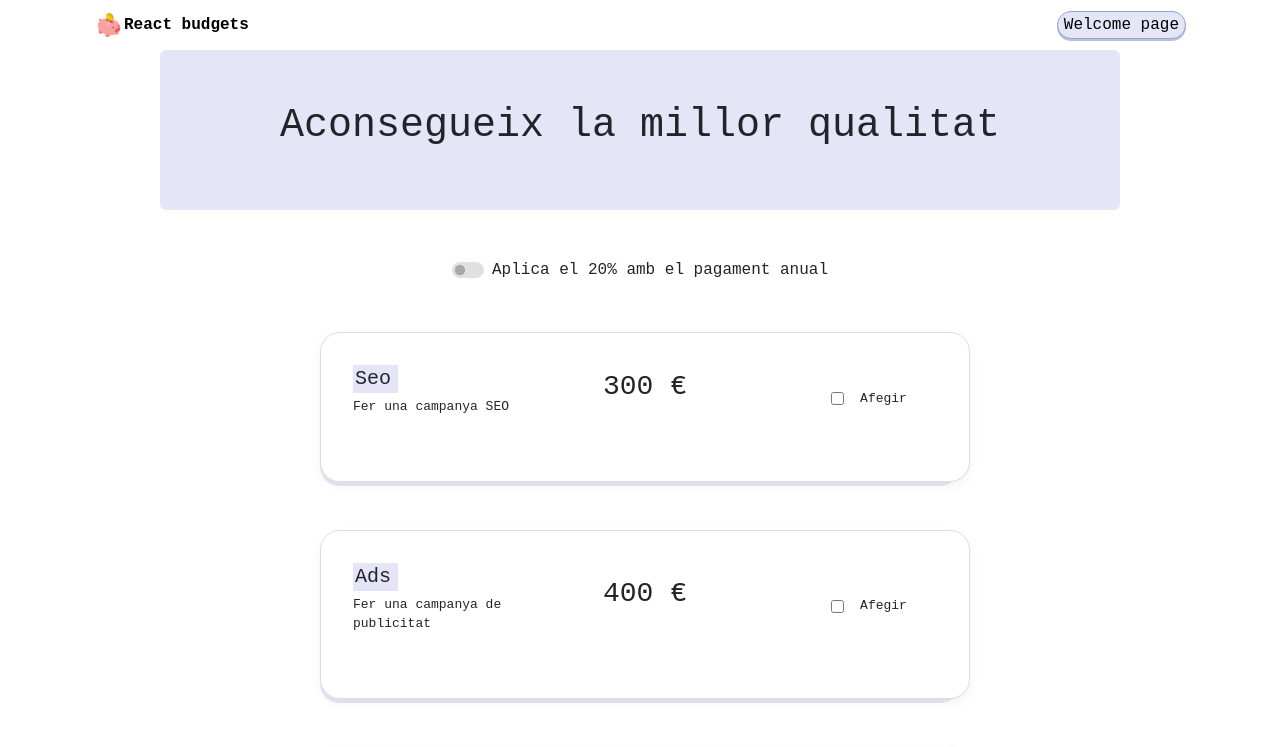
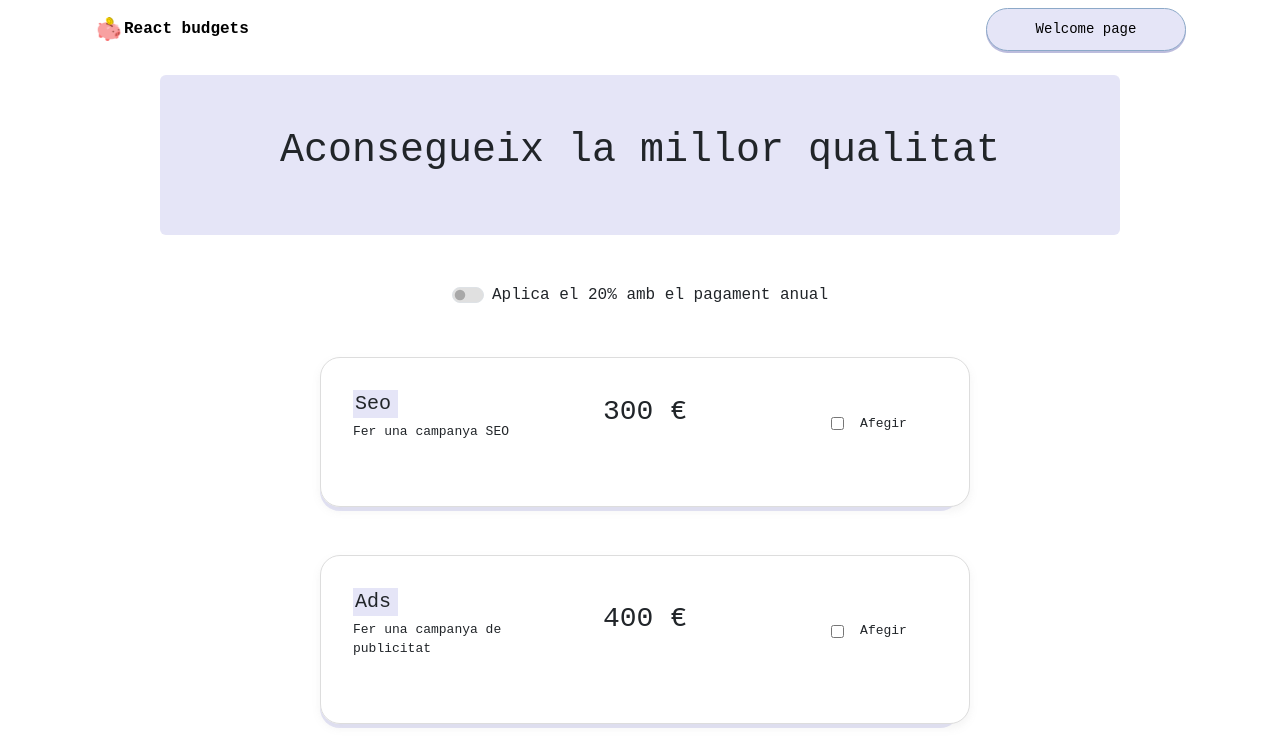
Before and after one commit to Luovtyrell/React-budgets, a React (Vite) app: page / in a window 1280 px wide. Shown: the top 747 px of the page. Built offline with nearby package versions, Linux system fonts and the light colour scheme.

Commit message:
Styled buttons

```diff
--- a/src/pages/Home/BudgetHome.css
+++ b/src/pages/Home/BudgetHome.css
@@ -20,10 +20,17 @@
 .welcome-button {
   background-color: #e5e5f7;
   box-shadow: 0 2px 0px #bcbcdd;
-  border: #8ca9c8 1px solid,
+  border: 1px solid #8ca9c8;
+  padding: 10px 20px;
+  width: 200px;
+  text-align: center;
+  font-size: 14px;
 }
 
-.welcome-button:hover {
+.welcome-button:hover,
+.welcome-button:focus {
   background-color: #bcbcdd;
-  border: none
+  border: 1px solid transparent;
+  box-shadow: none;
+  font-size: 13px;
 }
--- a/src/pages/Home/BudgetHome.jsx
+++ b/src/pages/Home/BudgetHome.jsx
@@ -12,7 +12,7 @@ const Home = () => {
   return (
     <div className="body">
       <nav className="navbar">
-        <div className="container-fluid">
+        <div className="container-fluid mb-3">
           <span className="navbar-brand mb-0 ml-5 fs-6 fw-semibold">
             <img src="src/assets/hucha.png" width="30" height="24" />
             React budgets
--- a/src/pages/Welcome/BudgetWelcome.css
+++ b/src/pages/Welcome/BudgetWelcome.css
@@ -5,6 +5,7 @@
   padding: 10px 20px;
   width: 200px;
   text-align: center;
+  font-size: 14px;
 }
 
 .btn-main:hover,
@@ -12,6 +13,7 @@
   background-color: #bcbcdd;
   border: 1px solid transparent;
   box-shadow: none;
+  font-size: 13px;
 }
 
 .card-welcome {
@@ -22,4 +24,5 @@
   border-radius: 20px;
   box-shadow: 0 4px 0px #e5e5f7;
   font-family: 'Courier New', Courier, monospace;
+  height: 200px;
 }
```
